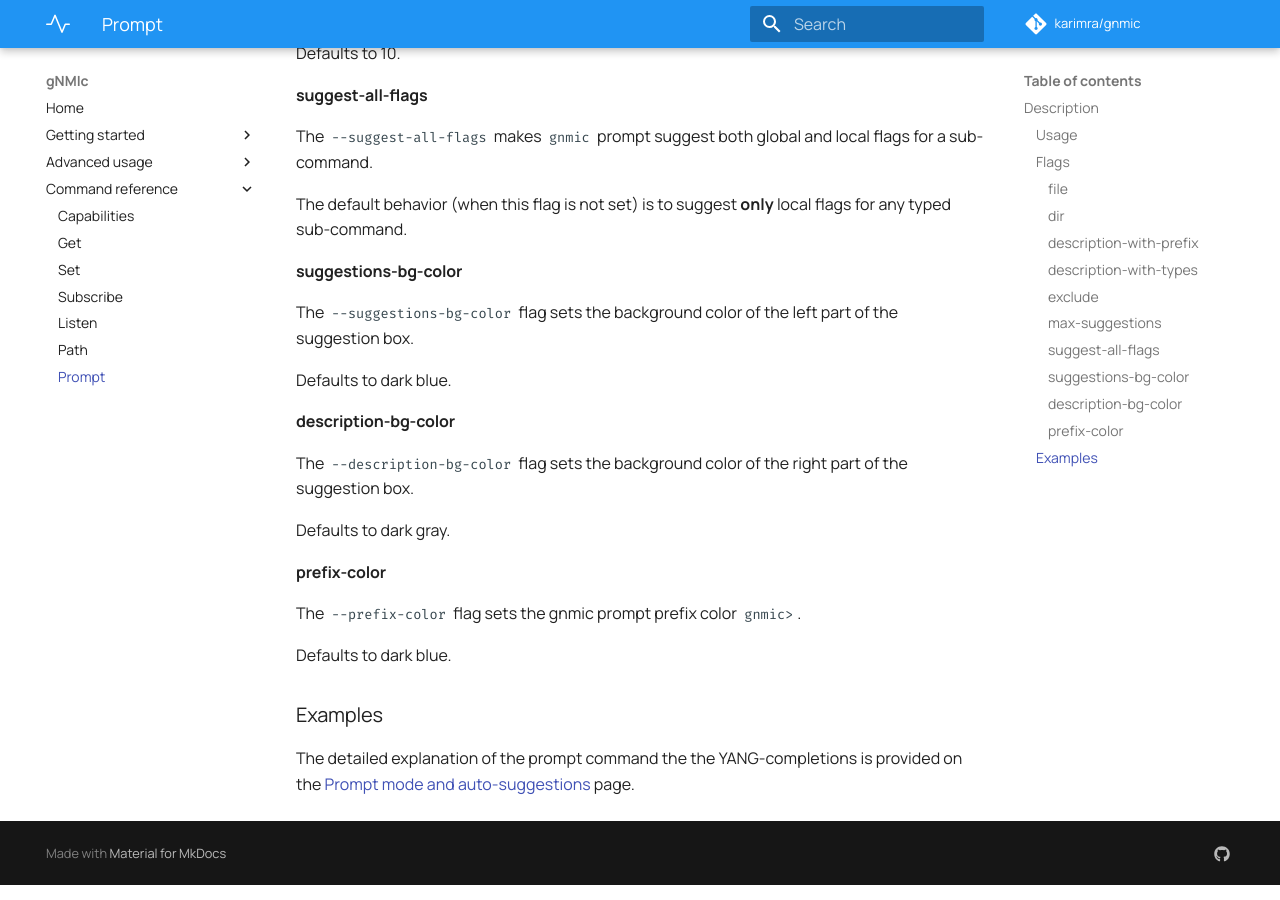
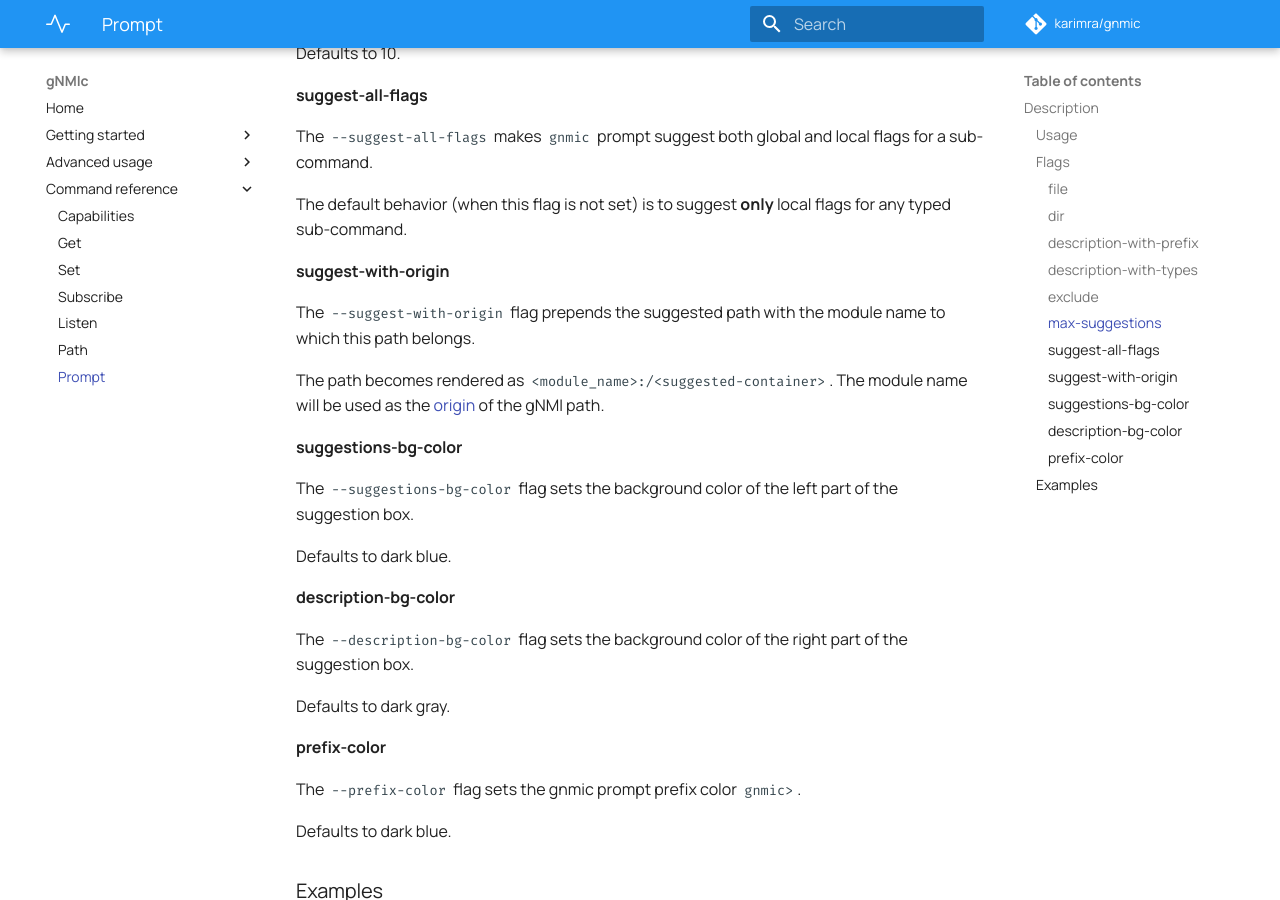
Before and after one commit to karimra/gnmic, an MkDocs documentation site: the page built from docs/cmd/prompt.md, in a window 1280 px wide and 900 px high, scrolled down 1486 px. Built offline with MkDocs 1.6.1 and Material for MkDocs 9.7.7, drawn with Linux system fonts in a browser that asks for light colours; comment, search, counter and statistics services are not loaded.

Commit message:
added origin flag descr and clarified usage examples

```diff
--- a/docs/cmd/prompt.md
+++ b/docs/cmd/prompt.md
@@ -47,6 +47,11 @@
 
 The default behavior (when this flag is not set) is to suggest __only__ local flags for any typed sub-command.
 
+#### suggest-with-origin
+The `--suggest-with-origin` flag prepends the suggested path with the module name to which this path belongs.
+
+The path becomes rendered as `<module_name>:/<suggested-container>`. The module name will be used as the [origin](https://github.com/openconfig/reference/blob/master/rpc/gnmi/gnmi-specification.md#222-paths) of the gNMI path.
+
 #### suggestions-bg-color
 The `--suggestions-bg-color` flag sets the background color of the left part of the suggestion box.
 
```
Also changed, not shown: docs/advanced/prompt_suggestions.md (+25 -0 lines).
